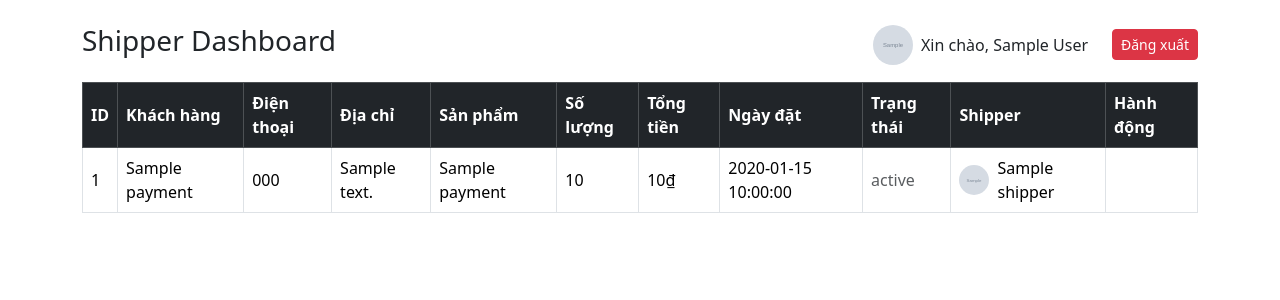
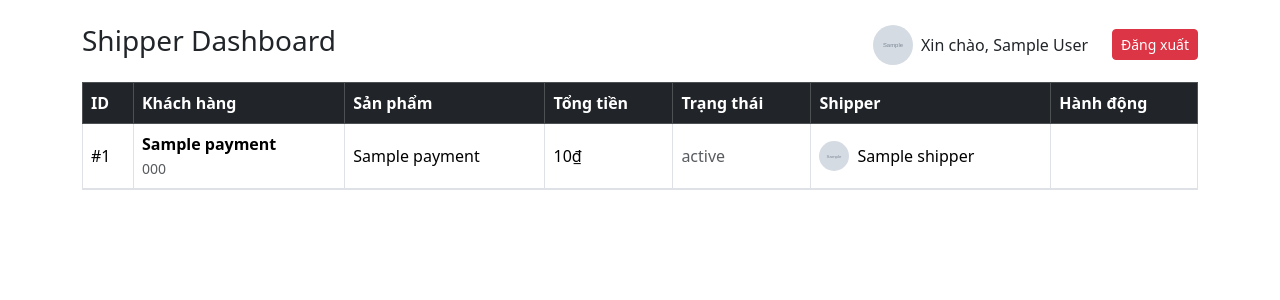
Before and after one commit to NLHN76/Store, a PHP site: page /shipper_dashboard.php in a window 1280 px wide. Shown: the top 300 px of the page. Run offline with PHP 8.4, Linux system fonts and the light colour scheme; the visitor is signed in with stand-in values (Sample User, id 1); tables that the repository leaves empty or names only in its code hold one stand-in row (values such as "Sample post"); grey boxes marked "Sample" are stand-in pictures.

Commit message:
Update shipper dashboard

```diff
--- a/shipper/shipper_dashboard.php
+++ b/shipper/shipper_dashboard.php
@@ -130,21 +130,25 @@ $result = $conn->query($sql);
         <div class="d-flex align-items-center gap-2">
             <img src="<?= htmlspecialchars($avatar_login) ?>" class="avatar-login" data-bs-toggle="tooltip" title="Click để chỉnh sửa thông tin">
             <span>Xin chào, <?= htmlspecialchars($shipper_name) ?></span>
-            <a href="shipper_logout.php" class="btn btn-sm btn-danger ms-3">Đăng xuất</a>
-        </div>
+            <a href="shipper_logout.php" class="btn btn-sm btn-danger ms-3">Đăng xuất</a></div>
     </div>
 
-    <table class="table table-bordered table-hover">
+   <div class="table-responsive">
+  <table class="table table-bordered align-middle">
     <thead class="table-dark">
       <tr>
-                <th>ID</th><th>Khách hàng</th><th>Điện thoại</th><th>Địa chỉ</th>
-                <th>Sản phẩm</th><th>Số lượng</th><th>Tổng tiền</th><th>Ngày đặt</th>
-                <th>Trạng thái</th><th>Shipper</th><th>Hành động</th>
+        <th>ID</th>
+        <th>Khách hàng</th>
+        <th>Sản phẩm</th>
+        <th>Tổng tiền</th>
+        <th>Trạng thái</th>
+        <th>Shipper</th>
+        <th>Hành động</th>
       </tr>
     </thead>
     <tbody>
-<?php if($result->num_rows>0): ?>
-    <?php while($row=$result->fetch_assoc()): ?>
+      <?php if($result->num_rows > 0): ?>
+        <?php while($row = $result->fetch_assoc()): ?>
           <?php
             $status_class = '';
             if($row['status']=='Đang xử lý') $status_class='status-dangxuly';
@@ -161,15 +165,19 @@ $result = $conn->query($sql);
                 }
             }
           ?>
-        <tr class="<?= $status_class ?>">
-            <td><?= $row['id'] ?></td>
-            <td><?= htmlspecialchars($row['customer_name']) ?></td>
-            <td><?= htmlspecialchars($row['customer_phone']) ?></td>
-            <td><?= htmlspecialchars($row['customer_address']) ?></td>
+
+          <!-- Hàng chính -->
+          <tr class="accordion-toggle <?= $status_class ?>"
+              data-bs-toggle="collapse"
+              data-bs-target="#order<?= $row['id'] ?>"
+              style="cursor:pointer;">
+            <td>#<?= $row['id'] ?></td>
+            <td>
+              <b><?= htmlspecialchars($row['customer_name']) ?></b><br>
+              <small class="text-muted"><?= htmlspecialchars($row['customer_phone']) ?></small>
+            </td>
             <td><?= htmlspecialchars($row['product_name']) ?></td>
-            <td><?= $row['product_quantity'] ?></td>
-            <td><?= number_format($row['total_price'],0,",",".") ?>₫</td>
-            <td><?= $row['order_date'] ?></td>
+            <td><?= number_format($row['total_price'], 0, ",", ".") ?>₫</td>
 
             <!-- Trạng thái -->
             <td>
@@ -199,7 +207,7 @@ $result = $conn->query($sql);
                   <span><?= htmlspecialchars($row['shipper_name']) ?></span>
                 </div>
               <?php else: ?>
-                Chưa nhận
+                <span class="text-secondary">Chưa nhận</span>
               <?php endif; ?>
             </td>
 
@@ -210,9 +218,32 @@ $result = $conn->query($sql);
               <?php endif; ?>
             </td>
           </tr>
+
+          <!-- Hàng chi tiết -->
+          <tr>
+            <td colspan="7" class="p-0">
+              <div id="order<?= $row['id'] ?>" class="collapse bg-light border-top">
+                <div class="p-3">
+                  <div class="row">
+                    <div class="col-md-6">
+                      <p><b>📞 Điện thoại:</b> <?= htmlspecialchars($row['customer_phone']) ?></p>
+                      <p><b>🏠 Địa chỉ:</b> <?= htmlspecialchars($row['customer_address']) ?></p>
+                      <p><b>📅 Ngày đặt:</b> <?= htmlspecialchars($row['order_date']) ?></p>
+                    </div>
+                    <div class="col-md-6">
+                      <p><b>📦 Sản phẩm:</b> <?= htmlspecialchars($row['product_name']) ?></p>
+                      <p><b>🔢 Số lượng:</b> <?= $row['product_quantity'] ?></p>
+                      <p><b>💰 Tổng tiền:</b> <?= number_format($row['total_price'], 0, ",", ".") ?>₫</p>
+                    </div>
+                  </div>
+                </div>
+              </div>
+            </td>
+          </tr>
+
         <?php endwhile; ?>
       <?php else: ?>
-<tr><td colspan="11" class="text-center">Không có đơn hàng</td></tr>
+        <tr><td colspan="7" class="text-center text-muted">Không có đơn hàng</td></tr>
       <?php endif; ?>
     </tbody>
   </table>
```
Lines whose indentation alone changed are shown as unchanged.
